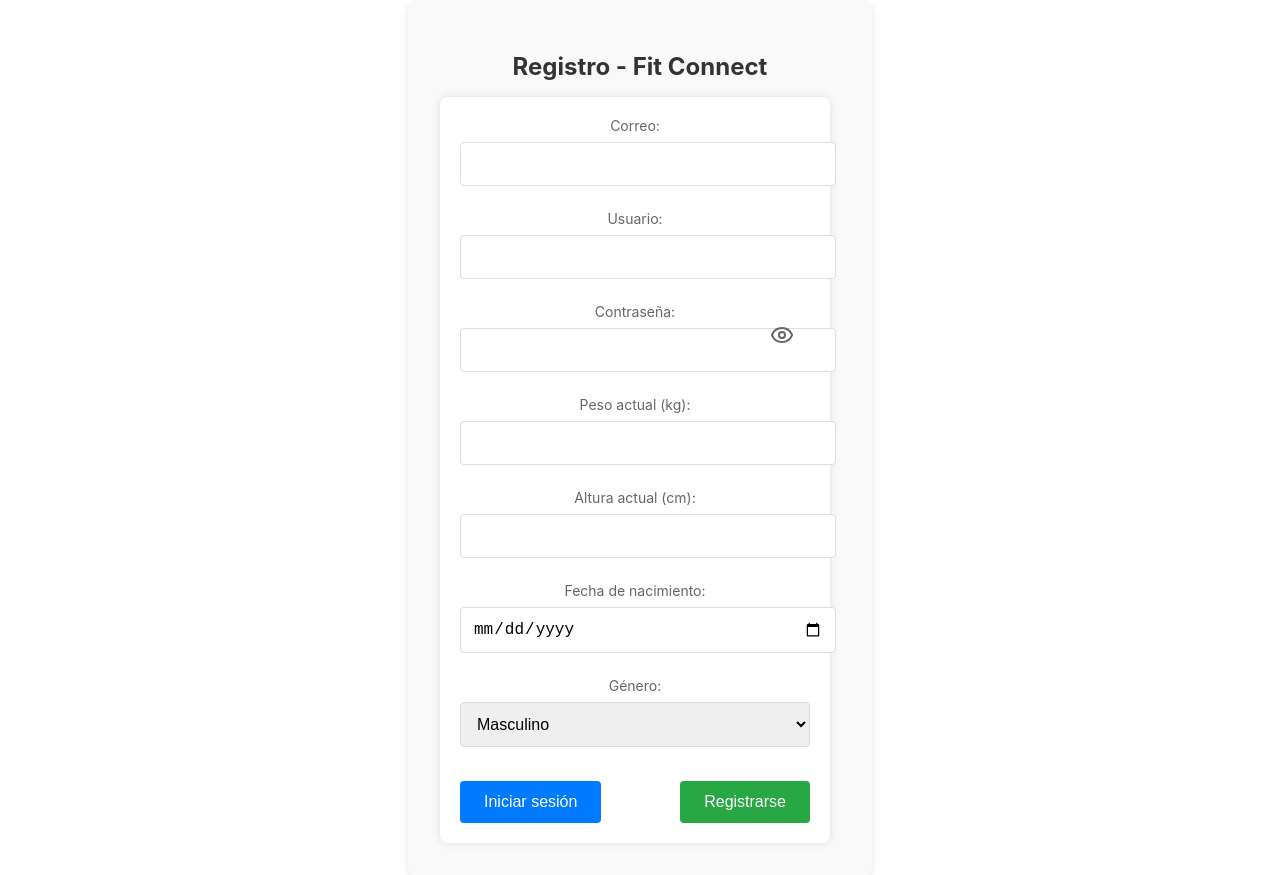
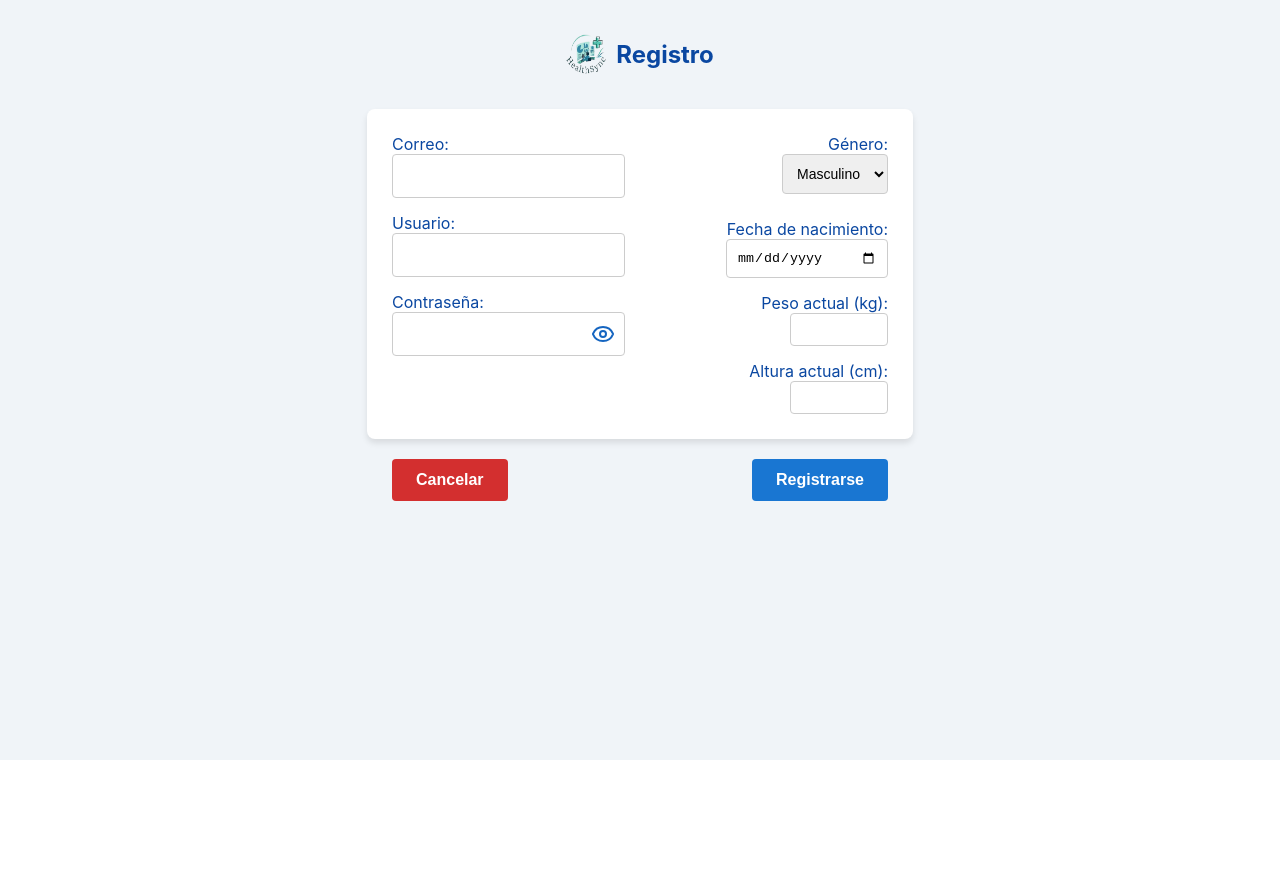
Before and after one commit to BrayanD17/Tercer-Proyecto-Web, a React (Create React App) app in the folder proyectosalud/: page / in a window 1280 px wide. Both pictures are taken after a click on the button "Crear cuenta". After the commit the page ends 800 px from the top, so only its background shows below. Built offline with nearby package versions, Linux system fonts and the light colour scheme.

Commit message:
Login estetico

```diff
--- a/proyectosalud/public/index.html
+++ b/proyectosalud/public/index.html
@@ -2,7 +2,7 @@
 <html lang="en">
   <head>
     <meta charset="utf-8" />
-    <link rel="icon" href="%PUBLIC_URL%/favicon.ico" />
+    <link rel="icon" href='%PUBLIC_URL%/logoHealthSync.png' />
     <meta name="viewport" content="width=device-width, initial-scale=1" />
     <meta name="theme-color" content="#000000" />
     <meta
@@ -24,7 +24,7 @@
       work correctly both with client-side routing and a non-root public URL.
       Learn how to configure a non-root public URL by running `npm run build`.
     -->
-    <title>React App</title>
+    <title>Health Sync</title>
   </head>
   <body>
     <noscript>You need to enable JavaScript to run this app.</noscript>
--- a/proyectosalud/src/components/login-register/LoginRegisterComponet.jsx
+++ b/proyectosalud/src/components/login-register/LoginRegisterComponet.jsx
@@ -1,4 +1,3 @@
-// src/components/login-register/LoginRegisterComponent.jsx
 import React, { useState } from 'react';
 import Login from './Login';
 import Register from './Register';
@@ -20,6 +19,10 @@
     setIsRegistering(false);
   };
 
+  const handleCancel = () => {
+    setIsRegistering(false); // Cambia a Login al hacer clic en Cancelar
+  };
+
   if (isLoggedIn) {
     return <MainComponent />;
   }
@@ -27,7 +30,7 @@
   return (
     <div>
       {isRegistering ? (
-        <Register onSubmit={handleRegisterSubmit} />
+        <Register onSubmit={handleRegisterSubmit} onCancel={handleCancel} />
       ) : (
         <Login onSubmit={handleLoginSubmit} onRegisterClick={handleRegisterClick} />
       )}
--- a/proyectosalud/src/components/login-register/Register.jsx
+++ b/proyectosalud/src/components/login-register/Register.jsx
@@ -1,9 +1,11 @@
+// src/components/login-register/Register.jsx
 import React, { useState, useContext } from 'react';
 import '../../styles/Register.css';
 import { AuthContext } from '../../context/AuthContext';
-import { Eye, EyeOff } from 'lucide-react'; // Importa los íconos de Lucide
+import { Eye, EyeOff } from 'lucide-react';
+import LogoHealthSync from '../../images/logoHealthSync.png'; // Importa el logo aquí
 
-const Register = ({ onSubmit }) => {
+const Register = ({ onSubmit, onCancel }) => {
   const { register } = useContext(AuthContext);
   const [formData, setFormData] = useState({
     email: '',
@@ -14,7 +16,7 @@
     birthday: '',
     gender: 'Masculino'
   });
-  const [showPassword, setShowPassword] = useState(false); // Estado para mostrar/ocultar la contraseña
+  const [showPassword, setShowPassword] = useState(false);
 
   const handleChange = (e) => {
     setFormData({
@@ -25,6 +27,12 @@
 
   const handleSubmit = async (e) => {
     e.preventDefault();
+    const isFormComplete = Object.values(formData).every((value) => value !== '');
+    if (!isFormComplete) {
+      alert('Por favor, completa todos los campos antes de registrar.');
+      return;
+    }
+
     const success = await register(formData);
     if (success) {
       alert("Registro exitoso");
@@ -40,54 +48,62 @@
 
   return (
     <div className="register-container">
-      <h2 className="register-title">Registro - Fit Connect</h2>
+      <div className="register-header">
+        <img src={LogoHealthSync} alt="Logo HealthSync" className="register-logo" />
+        <h2 className="register-title">Registro</h2>
+      </div>
       <form className="register-form" onSubmit={handleSubmit}>
-        <div className="form-group">
-          <label htmlFor="email">Correo:</label>
-          <input type="email" id="email" name="email" onChange={handleChange} required />
+        <div className='column-inputs'>
+          <div className='email-container'>
+            <label className='email-label' htmlFor="email">Correo:</label>
+            <input className='email-input' type="email" id="email" name="email" onChange={handleChange} required />
           </div>
-        <div className="form-group">
-          <label htmlFor="username">Usuario:</label>
-          <input type="text" id="username" name="username" onChange={handleChange} required />
+          <div className='username-container'>
+            <label className='username-label' htmlFor="username">Usuario:</label>
+            <input className='username-input' type="text" id="username" name="username" onChange={handleChange} required />
           </div>
-        <div className="form-group">
-          <label htmlFor="password">Contraseña:</label>
-          <input
+          <div className='password-container'>
+            <label className='password-label' htmlFor="password">Contraseña:</label>
+            <div className='input-wrapper'>
+              <input className='password-input'
                 type={showPassword ? "text" : "password"}
                 id="password"
                 name="password"
                 onChange={handleChange}
                 required
               />
-          {/* Ícono de ojo para mostrar/ocultar la contraseña */}
               <span className="eye-icon" onClick={togglePasswordVisibility}>
                 {showPassword ? <EyeOff /> : <Eye />}
               </span>
             </div>
-        <div className="form-group">
-          <label htmlFor="current_weight">Peso actual (kg):</label>
-          <input type="number" id="current_weight" name="current_weight" onChange={handleChange} required />
           </div>
-        <div className="form-group">
-          <label htmlFor="current_height">Altura actual (cm):</label>
-          <input type="number" id="current_height" name="current_height" onChange={handleChange} required />
         </div>
-        <div className="form-group">
-          <label htmlFor="birthday">Fecha de nacimiento:</label>
-          <input type="date" id="birthday" name="birthday" onChange={handleChange} required />
-        </div>
-        <div className="form-group">
-          <label htmlFor="gender">Género:</label>
-          <select id="gender" name="gender" onChange={handleChange} required>
+        <div className='column-selects-dataInput'>
+          <div className='gender-container'>
+            <label className='gender-label' htmlFor="gender">Género:</label>
+            <select className='gender-select' id="gender" name="gender" onChange={handleChange} required>
               <option value="Masculino">Masculino</option>
               <option value="Femenino">Femenino</option>
             </select>
           </div>
+          <div className='birthday-container'>
+            <label className='birthday-label' htmlFor="birthday">Fecha de nacimiento:</label>
+            <input className='birthday-input' type="date" id="birthday" name="birthday" onChange={handleChange} required />
+          </div>
+          <div className='current-weight-container'>
+            <label className='current-weight-label' htmlFor="current_weight">Peso actual (kg):</label>
+            <input className='current-weight-input' type="number" id="current_weight" name="current_weight" onChange={handleChange} required />
+          </div>
+          <div className='current-height-container'>
+            <label className='current-height-label' htmlFor="current_height">Altura actual (cm):</label>
+            <input className='current-height-input' type="number" id="current_height" name="current_height" onChange={handleChange} required />
+          </div>
+        </div>
+      </form>
       <div className="button-container">
-          <button type="submit" className="btn-login">Iniciar sesión</button>
+          <button type="button" className="btn-cancel" onClick={onCancel}>Cancelar</button>
           <button type="submit" className="btn-register">Registrarse</button>
         </div>
-      </form>
     </div>
   );
 };
--- a/proyectosalud/src/styles/Login.css
+++ b/proyectosalud/src/styles/Login.css
@@ -1,13 +1,18 @@
-/* src/styles/Login.css */
+.login-page {
+  display: flex;
+  align-items: center;
+  justify-content: center;
+  background-color: #F0F4F8; /* Fondo azul muy claro */
+  height: 100vh;
+  overflow: hidden; /* Evita el scroll */
+}
 
 .login-container {
   display: flex;
   flex-direction: column;
   align-items: center;
-  justify-content: center;
   color: #333333;
-  background-color: #f0f0f0;
-  height: 100vh;
+  padding: 20px;
 }
 
 .login-logo {
@@ -15,31 +20,62 @@
   margin-bottom: 20px;
 }
 
-form {
+.login-form {
   background-color: #FFFFFF;
   padding: 20px;
   border-radius: 8px;
-  box-shadow: 0 0 10px rgba(0, 0, 0, 0.1);
+  box-shadow: 0 4px 6px rgba(0, 0, 0, 0.1);
   width: 100%;
   max-width: 350px;
+  color: #0A47A1;
 }
 
 .login-form-group {
   margin-bottom: 15px;
 }
 
+.input-wrapper {
+  position: relative;
+  width: 100%;
+}
+
 .login-label {
   display: block;
   margin-bottom: 5px;
-  color: #333333;
+  color: #0A47A1;
+  font-weight: bold;
 }
 
 .login-input {
   width: 100%;
   padding: 10px;
+  padding-right: 40px;
   border: 1px solid #CCCCCC;
   border-radius: 4px;
   box-sizing: border-box;
+  color: #333333;
+  height: 40px;
+}
+
+.login-input::placeholder {
+  color: #888888;
+}
+
+.eye-icon {
+  position: absolute;
+  top: 50%;
+  right: 10px;
+  transform: translateY(-50%);
+  cursor: pointer;
+  color: #1565C0;
+  font-size: 18px;
+  display: flex;
+  align-items: center;
+  justify-content: center;
+}
+
+.eye-icon:hover {
+  color: #0648B3;
 }
 
 .login-button-group {
@@ -56,32 +92,22 @@
   cursor: pointer;
   font-size: 16px;
   font-weight: bold;
+  color: #FFFFFF;
+  transition: background-color 0.3s ease;
 }
 
 .login-button-login {
-  background-color: #666666;
-  color: #FFFFFF;
+  background-color: #1976D2;
 }
 
 .login-button-register {
-  background-color: #333333;
-  color: #FFFFFF;
+  background-color: #1E88E5;
 }
 
-.login-button:hover {
-  background-color: #CCCCCC;
+.login-button-login:hover {
+  background-color: #0648B3;
 }
 
-.eye-icon {
-  position: absolute;
-  top: 50%;
-  right: 10px;
-  transform: translateY(-50%);
-  cursor: pointer;
-  color: #666666;
-  font-size: 18px;
+.login-button-register:hover {
+  background-color: #0A47A1;
 }
-
-.eye-icon:hover {
-  color: #333333;
-}
--- a/proyectosalud/src/styles/Register.css
+++ b/proyectosalud/src/styles/Register.css
@@ -1,93 +1,198 @@
 .register-container {
-  width: 100%;
-  max-width: 400px;
-  margin: 0 auto;
-  padding: 2rem;
-  background-color: #f9f9f9;
-  border-radius: 8px;
-  box-shadow: 0 4px 8px rgba(0, 0, 0, 0.1);
+  display: flex;
+  flex-direction: column;
+  align-items: center;
+  padding: 20px;
+  background-color: #F0F4F8;
+  height: 90vh;
+  overflow: hidden;
+}
+
+.register-header {
+  display: flex;
+  align-items: center;
+  gap: 10px;
+  margin-bottom: 20px;
+}
+
+.register-logo {
+  width: 40px; /* Ajusta el tamaño del logo */
+  height: 40px; /* Tamaño uniforme */
 }
 
 .register-title {
-  text-align: center;
+  color: #0A47A1;
   font-size: 24px;
-  color: #333;
-  margin-bottom: 1rem;
+  font-weight: bold;
 }
 
-.register-form .form-group {
-  margin-bottom: 1.5rem;
+
+.register-form {
+  background-color: #FFFFFF;
+  padding: 25px;
+  border-radius: 8px;
+  box-shadow: 0 4px 6px rgba(0, 0, 0, 0.1);
+  width: 40%;
+  color: #0A47A1;
+  display: flex;
+  flex-direction: row;
+  gap: 50px;
+}
+
+.column-inputs,
+.column-selects-dataInput {
+  display: flex;
+  flex-direction: column;
+  gap: 15px;
+}
+
+.column-inputs {
+  width: 50%;
+  align-items: flex-start;
+  text-align: left;
+}
+
+.column-selects-dataInput {
+  width: 40%;
+  align-items: flex-end;
+  text-align: right;
+}
+
+.email-container,
+.username-container,
+.password-container,
+.gender-container,
+.birthday-container,
+.current-weight-container,
+.current-height-container {
+  display: flex;
+  flex-direction: column;
+}
+
+.current-height-container,
+.current-weight-container {
+  align-items: flex-end;
+}
+.email-input,
+.username-input,
+.password-input {
+  width: 100%;
+  padding: 12px;
+  border: 1px solid #CCCCCC;
+  border-radius: 4px;
+  color: #333333;
+  box-sizing: border-box;
+  font-size: 16px;
+}
+
+.current-weight-input,
+.current-height-input {
+  width: 80px;
+  padding: 8px;
+  border: 1px solid #CCCCCC;
+  border-radius: 4px;
+  text-align: right;
+}
+
+.birthday-input {
+  padding: 10px;
+  width: auto;
+  min-width: 140px;
+  border: 1px solid #CCCCCC;
+  border-radius: 4px;
+}
+
+.gender-select {
+  padding: 10px;
+  width: auto;
+  border: 1px solid #CCCCCC;
+  border-radius: 4px;
+}
+
+.label {
+  margin-bottom: 5px;
+  color: #0A47A1;
+  font-weight: bold;
+}
+
+.input-wrapper {
   position: relative;
 }
 
-.register-form label {
-  display: block;
-  font-size: 14px;
-  color: #666;
-  margin-bottom: 0.5rem;
+.eye-icon {
+  position: absolute;
+  top: 50%;
+  right: 10px;
+  transform: translateY(-50%);
+  cursor: pointer;
+  color: #1565C0;
+  font-size: 18px;
 }
 
-.register-form input,
-.register-form select {
-  width: 100%;
-  padding: 0.75rem;
-  font-size: 16px;
-  border: 1px solid #ddd;
-  border-radius: 4px;
-  transition: border-color 0.3s;
+.eye-icon:hover {
+  color: #0648B3;
 }
 
-.register-form input:focus,
-.register-form select:focus {
-  border-color: #007bff;
-  outline: none;
+.button-container {
+  display: flex;
+  justify-content: center;
+  margin-top: 20px;
+  width: 100%;
+}
+
+.btn-register {
+  padding: 12px 24px;
+  border: none;
+  border-radius: 4px;
+  cursor: pointer;
+  background-color: #1976D2;
+  color: #FFFFFF;
+  font-weight: bold;
+  font-size: 16px;
+  transition: background-color 0.3s ease;
+}
+
+.btn-register:hover {
+  background-color: #0648B3;
 }
 
 .button-container {
   display: flex;
   justify-content: space-between;
-  margin-top: 1.5rem;
+  margin-top: 20px;
+  width: 100%;
+  position: relative;
+  gap: 20px;
 }
 
-.btn-register,
-.btn-login {
-  padding: 0.75rem 1.5rem;
-  font-size: 16px;
+.btn-register, .btn-cancel {
+  padding: 12px 24px;
   border: none;
   border-radius: 4px;
   cursor: pointer;
-  transition: background-color 0.3s;
-}
-
-.btn-login {
-  background-color: #007bff;
-  color: #fff;
+  font-weight: bold;
+  font-size: 16px;
+  transition: background-color 0.3s ease;
 }
 
 .btn-register {
-  background-color: #28a745;
-  color: #fff;
-}
-
-.btn-login:hover {
-  background-color: #0056b3;
+  position: relative;
+  background-color: #1976D2;
+  color: #FFFFFF;
+  right: 30%;
 }
 
 .btn-register:hover {
-  background-color: #218838;
+  background-color: #0648B3;
 }
 
-/* Estilo para el botón Eye en el campo de contraseña */
-.eye-icon {
-  position: absolute;
-  top: 50%;
-  right: 1rem;
-  transform: translateY(-50%);
-  cursor: pointer;
-  color: #666;
-  font-size: 18px;
+.btn-cancel {
+  background-color: #D32F2F;
+  color: #FFFFFF;
+  left: 30%;
+  position: relative;
 }
 
-.eye-icon:hover {
-  color: #333;
+.btn-cancel:hover {
+  background-color: #B71C1C;
 }
```
Also changed, not shown: proyectosalud/src/components/login-register/Login.jsx (+10 -8 lines), proyectosalud/public/logoHealthSync.png (added). Lines whose indentation alone changed are shown as unchanged.
